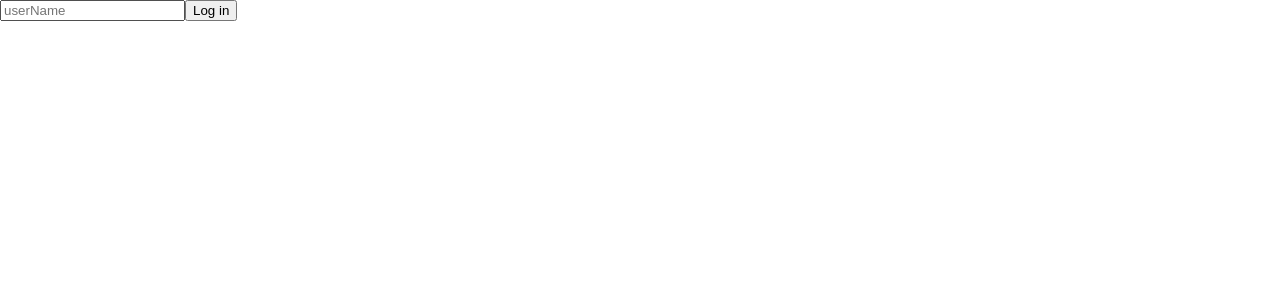
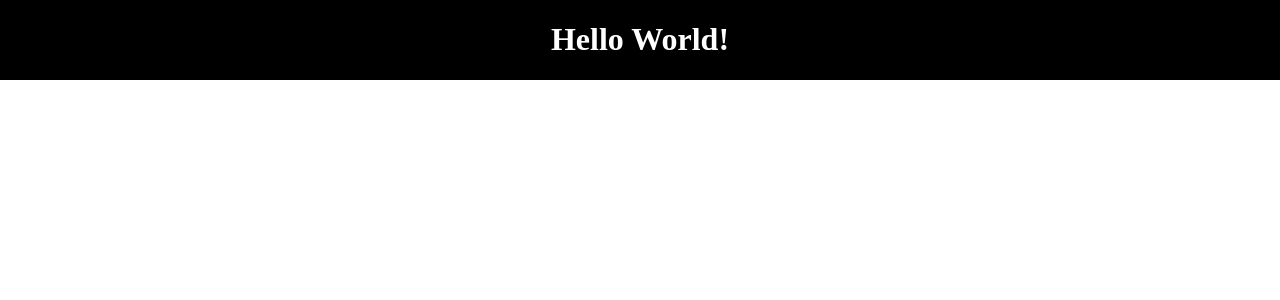
Before and after one commit to HBSPS/React-Coin, a React (Create React App) app: page / in a window 1280 px wide. Shown: the top 300 px of the page. Built offline with nearby package versions, Linux system fonts and the light colour scheme.

Commit message:
:sparkles: Themes
Styled-Components와 TS를 이용해 다크모드/라이트모드 간단 구현

```diff
--- a/src/App.tsx
+++ b/src/App.tsx
@@ -1,25 +1,21 @@
-import React, { useState } from "react";
+import styled from "styled-components";
+
+const Container = styled.div`
+  display: flex;
+  justify-content: center;
+  align-items: center;
+  background-color: ${(props) => props.theme.bgColor};
+`;
+
+const H1 = styled.h1`
+  color: ${(props) => props.theme.textColor};
+`;
 
 function App() {
-  const [value, setValue] = useState("");
-
-  const onChange = (event: React.FormEvent<HTMLInputElement>) => {
-    const { currentTarget: { value } } = event;
-    setValue(value);
-  };
-
-  const onSubmit = (event: React.FormEvent<HTMLFormElement>) => {
-    event.preventDefault();
-    console.log("Hello", value);
-  };
-
   return (
-    <div>
-      <form onSubmit={onSubmit}>
-        <input value={value} onChange={onChange} type="text" placeholder="userName" />
-        <button>Log in</button>
-      </form>
-    </div>
+    <Container>
+      <H1>Hello World!</H1>
+    </Container>
   )
 };
 
--- a/src/index.tsx
+++ b/src/index.tsx
@@ -1,10 +1,14 @@
 import React from 'react';
 import ReactDOM from 'react-dom/client';
+import { ThemeProvider } from 'styled-components';
 import App from './App';
+import { darkTheme, lightTheme } from './theme';
 
 const root = ReactDOM.createRoot(document.getElementById('root') as HTMLElement);
 root.render(
   <React.StrictMode>
-    <App />
+    <ThemeProvider theme={darkTheme}>
+      <App />
+    </ThemeProvider>
   </React.StrictMode>
 );
--- /dev/null
+++ b/src/theme.ts
@@ -0,0 +1,13 @@
+import { DefaultTheme } from "styled-components";
+
+export const lightTheme: DefaultTheme = {
+    bgColor: "white",
+    textColor: "black",
+    btnColor: "tomato"
+};
+
+export const darkTheme: DefaultTheme = {
+    bgColor: "black",
+    textColor: "white",
+    btnColor: "teal"
+};
```
Also changed, not shown: src/styled.d.ts (added, +9 -0 lines).
